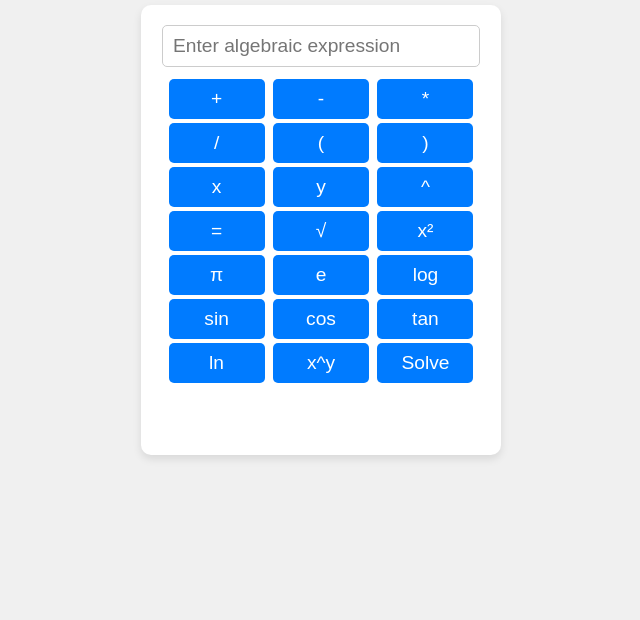
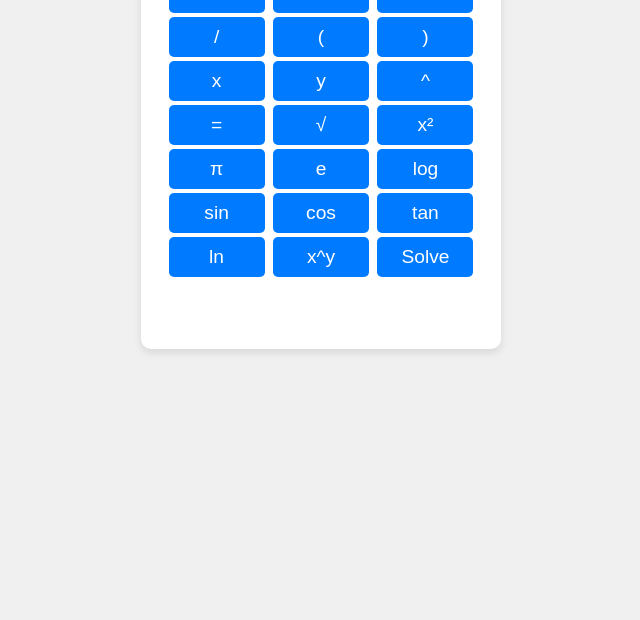
Before and after one commit to tf7software/TapiocaCalculatorOne, a website: page public/index.html in a window 1280 px wide. Shown: the part 220-840 px from the top of the page, without its empty margins (319-959 px from the left). Before the commit the page ends 800 px from the top, so only its background shows below. Drawn offline with Linux system fonts and the light colour scheme.

Commit message:
Index.html

```diff
--- a/public/index.html
+++ b/public/index.html
@@ -11,12 +11,15 @@
             background-color: #f0f0f0;
             display: flex;
             justify-content: center;
-            align-items: center;
+            align-items: flex-start; /* Changed to flex-start to allow scrolling to top */
             height: 100vh;
             margin: 0;
+            padding: 20px; /* Added padding to ensure some space around the content */
+            overflow-y: auto; /* Added to allow vertical scrolling */
         }
         .container {
             text-align: center;
+            width: 100%;
         }
         .title {
             font-size: 2em;
@@ -28,6 +31,7 @@
             border-radius: 10px;
             box-shadow: 0 4px 8px rgba(0,0,0,0.1);
             width: 320px;
+            margin: 0 auto;
             text-align: center;
         }
         .calculator input {
```
Also changed, not shown: 1 other file.
